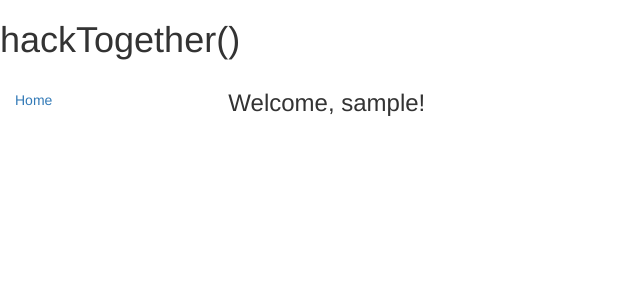
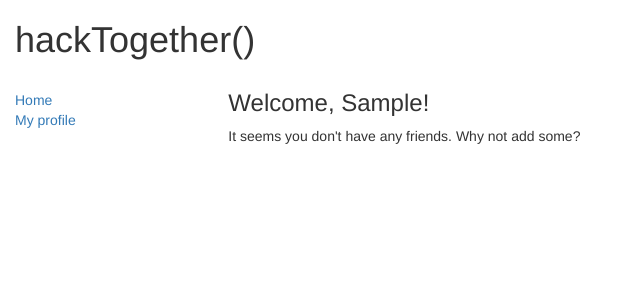
Before and after one commit to Litagano-M/hackTogether, a Django app: template home/templates/index.html in a window 1280 px wide. Shown: the top 300 px of the page, without its empty margins (0-641 px from the left). Run offline with Django 3.2, Linux system fonts and the light colour scheme; the template is opened without the code that fills it, so the values that code supplies are empty; the visitor is signed in with stand-in values (Sample User, id 1); some libraries are stand-ins or nearby versions.

Commit message:
It's 3 in the morning, I really don't care about commit messages at this point

```diff
--- a/hackTogether/settings.py
+++ b/hackTogether/settings.py
@@ -38,6 +38,7 @@ INSTALLED_APPS = [
     'django.contrib.messages',
     'django.contrib.staticfiles',
     'home.apps.HomeConfig',
+    'userprofile.apps.UserprofileConfig',
     'friendship',
 ]
 
--- a/hackTogether/urls.py
+++ b/hackTogether/urls.py
@@ -25,4 +25,5 @@ urlpatterns = [
     url(r'^admin/', admin.site.urls),
     url(r'^home/', include('home.urls')),
     url(r'^$', RedirectView.as_view(url='/home/', permanent=True)),
+    url(r'^profile/', include('userprofile.urls'))
 ] + static(settings.STATIC_URL, document_root=settings.STATIC_ROOT)
--- a/home/admin.py
+++ b/home/admin.py
@@ -1,9 +1,10 @@
 from django.contrib import admin
-from .models import Hacker
+from .models import Hacker, FriendWithMetAtField
 
 # Register your models here.
 
 admin.site.register(Hacker)
+admin.site.register(FriendWithMetAtField)
 
 class HackerAdmin(admin.ModelAdmin):
-    list_display = ("user", "university_attending")
+    list_display = ("user", "university")
--- a/home/templates/base_generic.html
+++ b/home/templates/base_generic.html
@@ -14,14 +14,15 @@
     </head>
 
     <body>
-        <h1>hackTogether()</h1>
+        <div class="container-fluid">
+            <h1>hackTogether()</h1>
 
-        <div class="container-fluid">
             <div class="row">
                 <div class="col-sm-2">
                     {% block sidebar %}
                         <ul class="sidebar-nav">
                             <li><a href="{% url 'home' %}">Home</a></li>
+                            <li><a href="{% url 'myprofile' %}">My profile</a></li>
                         </ul>
                     {% endblock %}
                 </div>
--- a/home/templates/index.html
+++ b/home/templates/index.html
@@ -1,7 +1,16 @@
 {% extends "base_generic.html" %}
+
+{% load friendshiptags %}
 
 {% block content %}
     {% if user.is_authenticated %}
-        <h3>Welcome, {{ user.get_username }}!</h3>
+        <h3>Welcome, {{ user.get_short_name }}!</h3>
+
+        {% for friend in friends %}
+            <p>Here is what your friends are up to:</p>
+            <li>{{ friend.get_short_name }} (Met at {{ friend.met_at }})</li>
+        {% empty %}
+            <p>It seems you don't have any friends. Why not add some?</p>
+        {% endfor %}
     {% endif %}
 {% endblock %}
--- a/home/views.py
+++ b/home/views.py
@@ -1,7 +1,8 @@
 from django.shortcuts import render
-from .models import Hacker
+from .models import FriendWithMetAtField
 
 # Create your views here.
 
 def home(request):
-    return render(request, "index.html")
+    friends_of_user = FriendWithMetAtField.objects.friends(request.user)
+    return render(request, "index.html", context={"friends": friends_of_user})
--- /dev/null
+++ b/userprofile/templates/profile.html
@@ -0,0 +1,6 @@
+{% extends "base_generic.html" %}
+
+{% block content %}
+    <h1>{{ user.get_full_name }}</h1>
+    <h3>{{ user.hacker.university }}</h3>
+{% endblock %}
--- /dev/null
+++ b/userprofile/urls.py
@@ -0,0 +1,7 @@
+from django.conf.urls import url
+from . import views
+
+urlpatterns = [
+    url(r'^$', views.my_profile_view, name="myprofile"),
+    url(r'^(?P<id>\d+)', views.profile_view, name="profile"),
+]
```
Also changed, not shown: home/models.py (+6 -3 lines).
